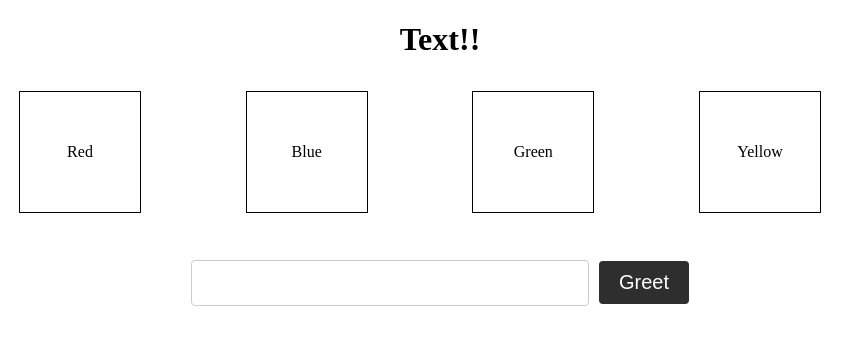
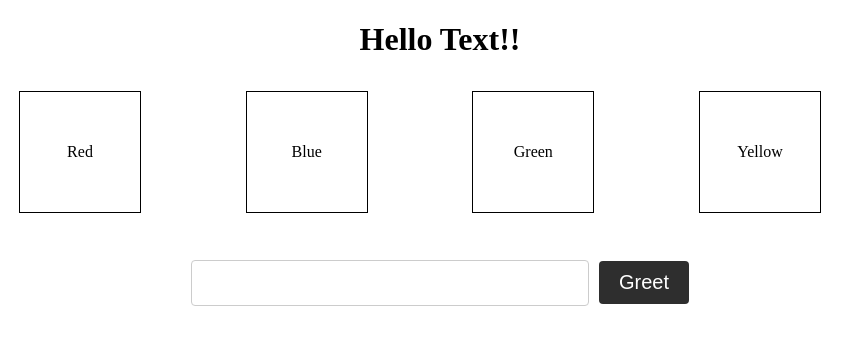
Before and after one commit to Ankitdeshpande26/ASSIGNM2, a plain HTML site: page Index.html in a window 1280 px wide. Shown: the whole page, without its empty margins (0-865 px from the left). Drawn offline with Linux system fonts and the light colour scheme.

Commit message:
Update Index.html
..

```diff
--- a/Index.html
+++ b/Index.html
@@ -7,7 +7,7 @@
     <link rel="stylesheet" href="style.css">
 </head>
 <body>
-    <h1 id="head"> Text!!</h1>
+    <h1 id="head"> Hello Text!!</h1>
       <div class="container" id="cont">
         <div class="box" id="box-1" onclick="onclickf()">Red</div>
         <div class="box" id="box-2" onclick="onclickf2()">Blue</div>
@@ -24,4 +24,5 @@
 
     <script src="script.js"></script>
 </body>
+
 </html>
```
